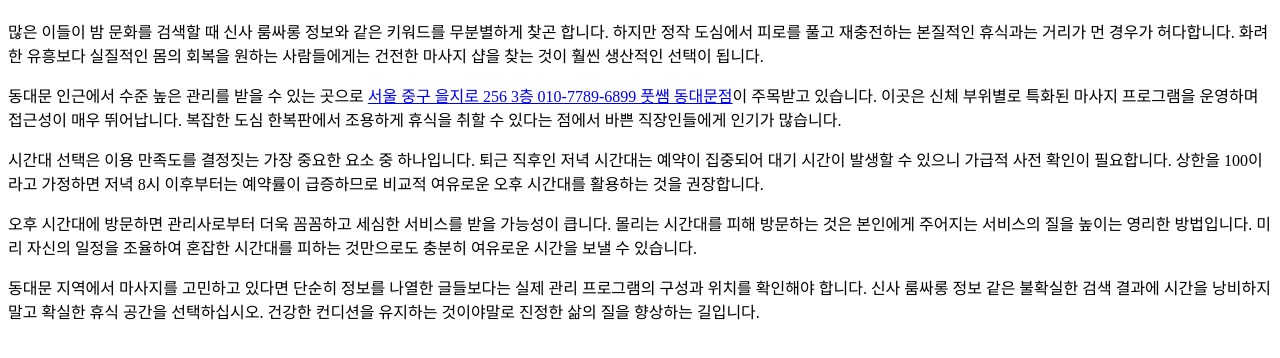
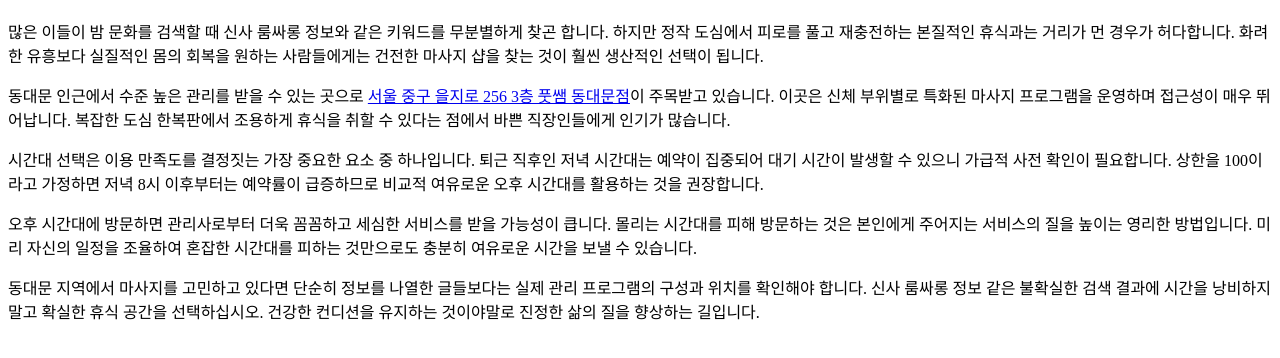
Before and after one commit to mqlwmsltm-arch/bp-kr-pbn-sr-059, a plain HTML site: page posts/gemini-coverage-20260719-0194.html in a window 1280 px wide. Shown: the part 70-428 px from the top of the page. Drawn offline with Linux system fonts and the light colour scheme.

Commit message:
deploy: garbage-free snapshot 2026-08-09T14:48:59.359Z

```diff
--- a/posts/gemini-coverage-20260719-0194.html
+++ b/posts/gemini-coverage-20260719-0194.html
@@ -13,7 +13,7 @@
 <body>
  <h1>신사 룸싸롱 정보 검색 대신 알아야 할 동대문 마사지 풋쌤 이용 팁</h1>
  <p>많은 이들이 밤 문화를 검색할 때 신사 룸싸롱 정보와 같은 키워드를 무분별하게 찾곤 합니다. 하지만 정작 도심에서 피로를 풀고 재충전하는 본질적인 휴식과는 거리가 먼 경우가 허다합니다. 화려한 유흥보다 실질적인 몸의 회복을 원하는 사람들에게는 건전한 마사지 샵을 찾는 것이 훨씬 생산적인 선택이 됩니다.</p>
- <p>동대문 인근에서 수준 높은 관리를 받을 수 있는 곳으로 <a class="anchor-link" href="https://euljiro-body-care.mapo-room-guide.xyz/" data-신사 룸싸롱 안내-link-target="t1-campaign-mqw1w2qy-5klg">서울 중구 을지로 256 3층 010-7789-6899 풋쌤 동대문점</a>이 주목받고 있습니다. 이곳은 신체 부위별로 특화된 마사지 프로그램을 운영하며 접근성이 매우 뛰어납니다. 복잡한 도심 한복판에서 조용하게 휴식을 취할 수 있다는 점에서 바쁜 직장인들에게 인기가 많습니다.</p>
+ <p>동대문 인근에서 수준 높은 관리를 받을 수 있는 곳으로 <a class="anchor-link" href="https://euljiro-body-care.mapo-room-guide.xyz/" data-신사 룸싸롱 안내-link-target="t1-campaign-mqw1w2qy-5klg">서울 중구 을지로 256 3층 풋쌤 동대문점</a>이 주목받고 있습니다. 이곳은 신체 부위별로 특화된 마사지 프로그램을 운영하며 접근성이 매우 뛰어납니다. 복잡한 도심 한복판에서 조용하게 휴식을 취할 수 있다는 점에서 바쁜 직장인들에게 인기가 많습니다.</p>
  <p>시간대 선택은 이용 만족도를 결정짓는 가장 중요한 요소 중 하나입니다. 퇴근 직후인 저녁 시간대는 예약이 집중되어 대기 시간이 발생할 수 있으니 가급적 사전 확인이 필요합니다. 상한을 100이라고 가정하면 저녁 8시 이후부터는 예약률이 급증하므로 비교적 여유로운 오후 시간대를 활용하는 것을 권장합니다.</p>
  <p>오후 시간대에 방문하면 관리사로부터 더욱 꼼꼼하고 세심한 서비스를 받을 가능성이 큽니다. 몰리는 시간대를 피해 방문하는 것은 본인에게 주어지는 서비스의 질을 높이는 영리한 방법입니다. 미리 자신의 일정을 조율하여 혼잡한 시간대를 피하는 것만으로도 충분히 여유로운 시간을 보낼 수 있습니다.</p>
  <p>동대문 지역에서 마사지를 고민하고 있다면 단순히 정보를 나열한 글들보다는 실제 관리 프로그램의 구성과 위치를 확인해야 합니다. 신사 룸싸롱 정보 같은 불확실한 검색 결과에 시간을 낭비하지 말고 확실한 휴식 공간을 선택하십시오. 건강한 컨디션을 유지하는 것이야말로 진정한 삶의 질을 향상하는 길입니다.</p>
```
